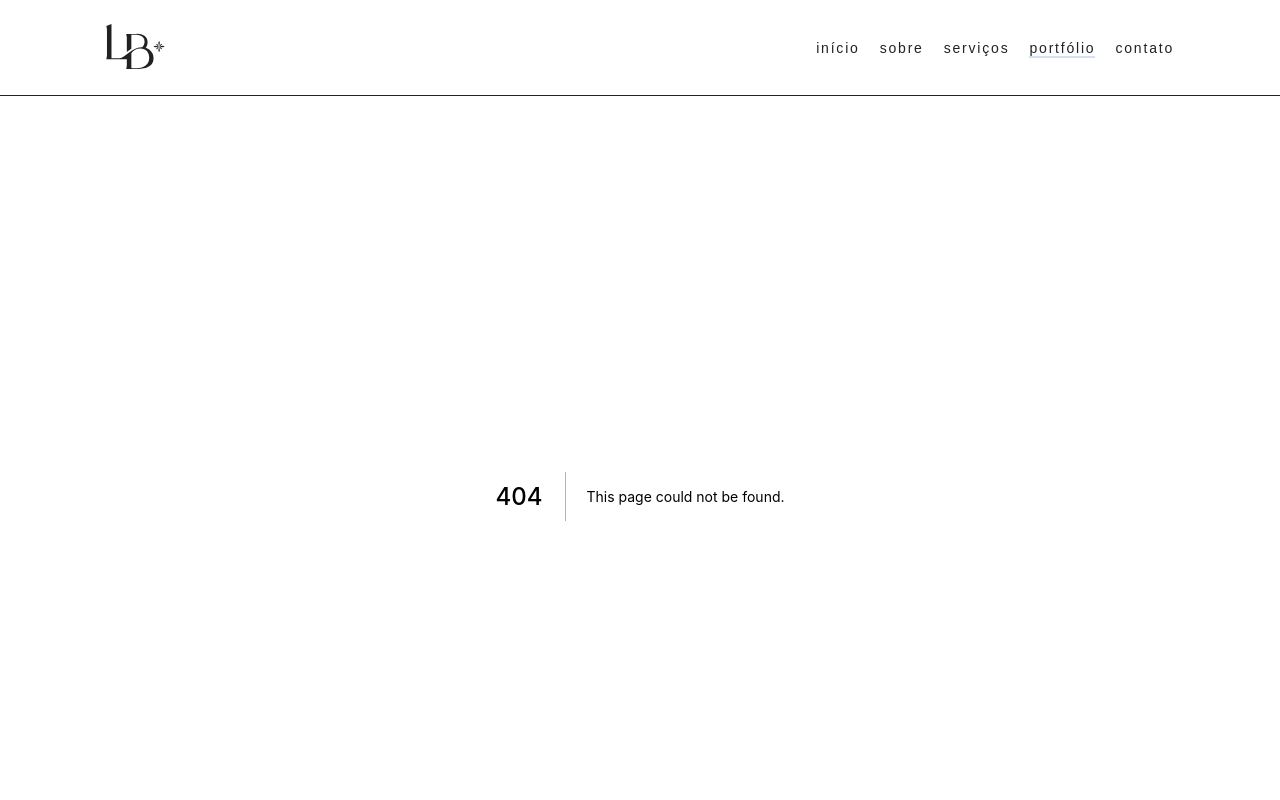
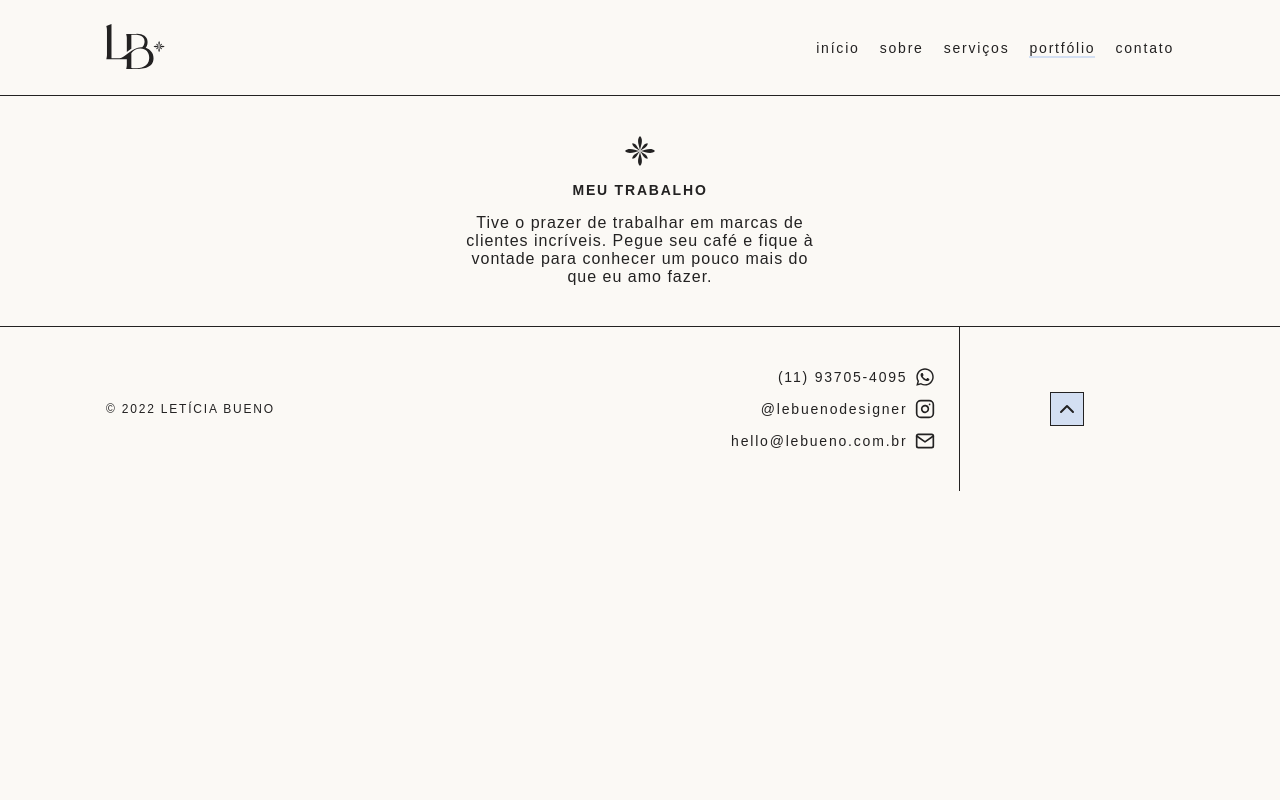
Before and after one commit to PedroVignotto/LeBueno, a Next.js app: page /portfolio in a window 1280 px wide. Before the commit this address had no page. Shown: the top 800 px of the page. Built offline with nearby package versions, Linux system fonts and the light colour scheme; a web font is replaced by a local one.

Commit message:
feat: add title section on portfolio page

```diff
--- /dev/null
+++ b/src/pages/portfolio.tsx
@@ -0,0 +1,19 @@
+import { Title } from '../styles/pages/portfolio'
+
+import Head from 'next/head'
+import Image from 'next/image'
+
+export default function Portfolio() {
+  return (
+    <>
+      <Head>
+        <title>Portfólio ✽ Letícia Bueno</title>
+      </Head>
+      <Title>
+        <Image src="/images/logo/symbol-black.svg" alt="Simbolo" width={30} height={30} />
+        <h1>meu trabalho</h1>
+        <p>Tive o prazer de trabalhar em marcas de clientes incríveis. Pegue seu café e fique à vontade para conhecer um pouco mais do que eu amo fazer.</p>
+      </Title>
+    </>
+  )
+}
--- /dev/null
+++ b/src/styles/pages/portfolio.ts
@@ -0,0 +1,31 @@
+import { colors } from '../global'
+
+import styled from 'styled-components'
+
+export const Title = styled.section`
+  display: flex;
+  flex-direction: column;
+  align-items: center;
+  padding: 2.5rem 1rem;
+
+  h1 {
+    font-size: 0.875rem;
+    text-transform: uppercase;
+    font-weight: 600;
+    color: ${colors.black};
+    letter-spacing: 1.8px;
+    margin-top: 1rem;
+    text-align: center;
+  }
+
+  p {
+    font-size: 1rem;
+    text-align: center;
+    font-weight: 400;
+    color: ${colors.black};
+    letter-spacing: 1px;
+    margin-top: 1rem;
+    max-width: 40ch;
+    margin-top: 1rem;
+  }
+`
```
